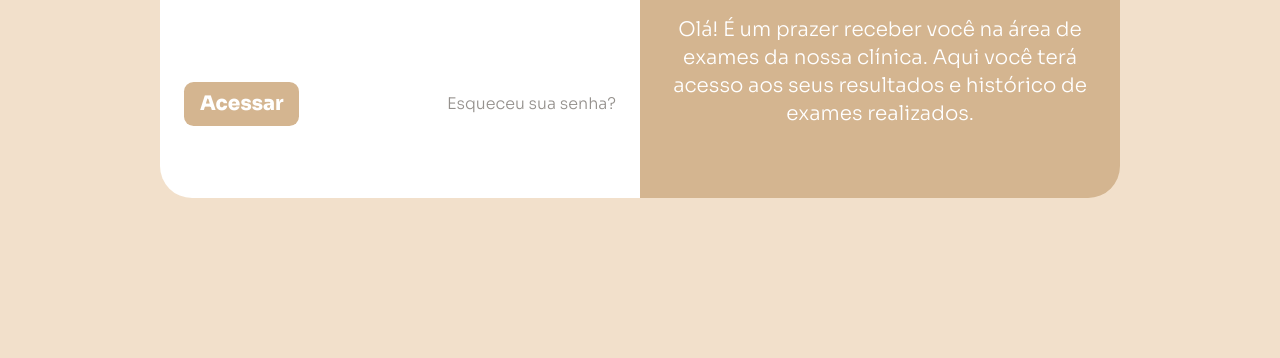
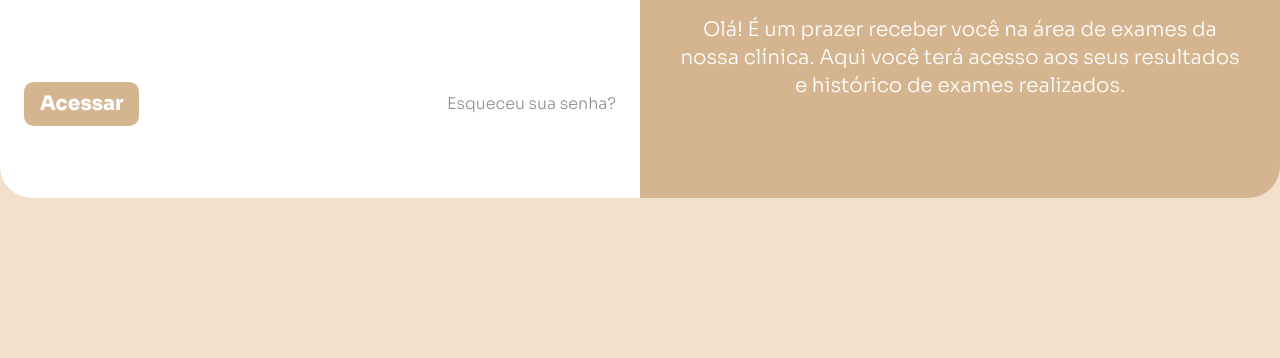
Before and after one commit to G-ssilva/clinica-frontend, a website: page resources/views/index.html in a window 1280 px wide. Shown: the part 442-800 px from the top of the page. Drawn offline with nearby package versions, Linux system fonts and the light colour scheme.

Commit message:
BUGFIX - ajustando centralização do body

```diff
--- a/resources/views/index.html
+++ b/resources/views/index.html
@@ -33,7 +33,7 @@
   </style>
 </head>
 <body class="bg-[#F2E0CB] m-0 p-0">
-<div id="parent" class="flex justify-center items-center h-screen font-sora font-light text-center max-w-7xl xl:mx-40">
+<div id="parent" class="flex justify-center items-center h-screen font-sora font-light text-center max-w-7xl xl:mx-auto">
   <div id="loginForm" class="h-fit min-w-[395px] flex flex-col bg-white rounded-[2rem] xl:h-3/5 xl:rounded-r-[0] xl:rounded-l-[2rem] xl:w-1/2 ">
     <div class="justify-self-center">
       <p class="font-extrabold text-4xl mt-16">Login</p>
```
